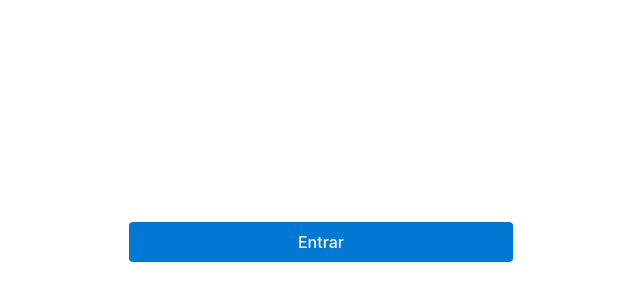
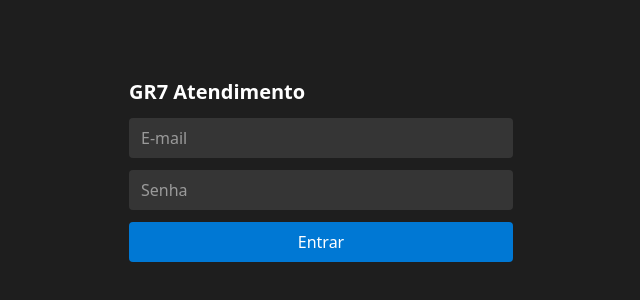
Before and after one commit to gr7autocom/atendimento-gr7, a React (Vite) app: page /login in a window 1280 px wide. Shown: the part 230-530 px from the top of the page, without its empty margins (319-959 px from the left). Built offline with nearby package versions, Linux system fonts and the light colour scheme; no server answers.

Commit message:
fix: forca tema dark base (fundo escuro) no index.css

```diff
--- a/src/index.css
+++ b/src/index.css
@@ -1,2 +1,22 @@
+@import './design-tokens.css';
 @import 'tailwindcss';
-@import './design-tokens.css';
+
+/* Dark theme base (dark-only, igual ao painel) */
+html {
+  color-scheme: dark;
+}
+html,
+body {
+  margin: 0;
+  background-color: #1e1e1e;
+  color: #e8e8e8;
+  font-family: system-ui, -apple-system, 'Segoe UI', Roboto, sans-serif;
+  -webkit-font-smoothing: antialiased;
+  -moz-osx-font-smoothing: grayscale;
+  line-height: 1.5;
+}
+
+* {
+  scrollbar-color: #3c3c3c #1e1e1e;
+  scrollbar-width: thin;
+}
```
Also changed, not shown: 1 other file (tests, documents, lock files or other folders).
